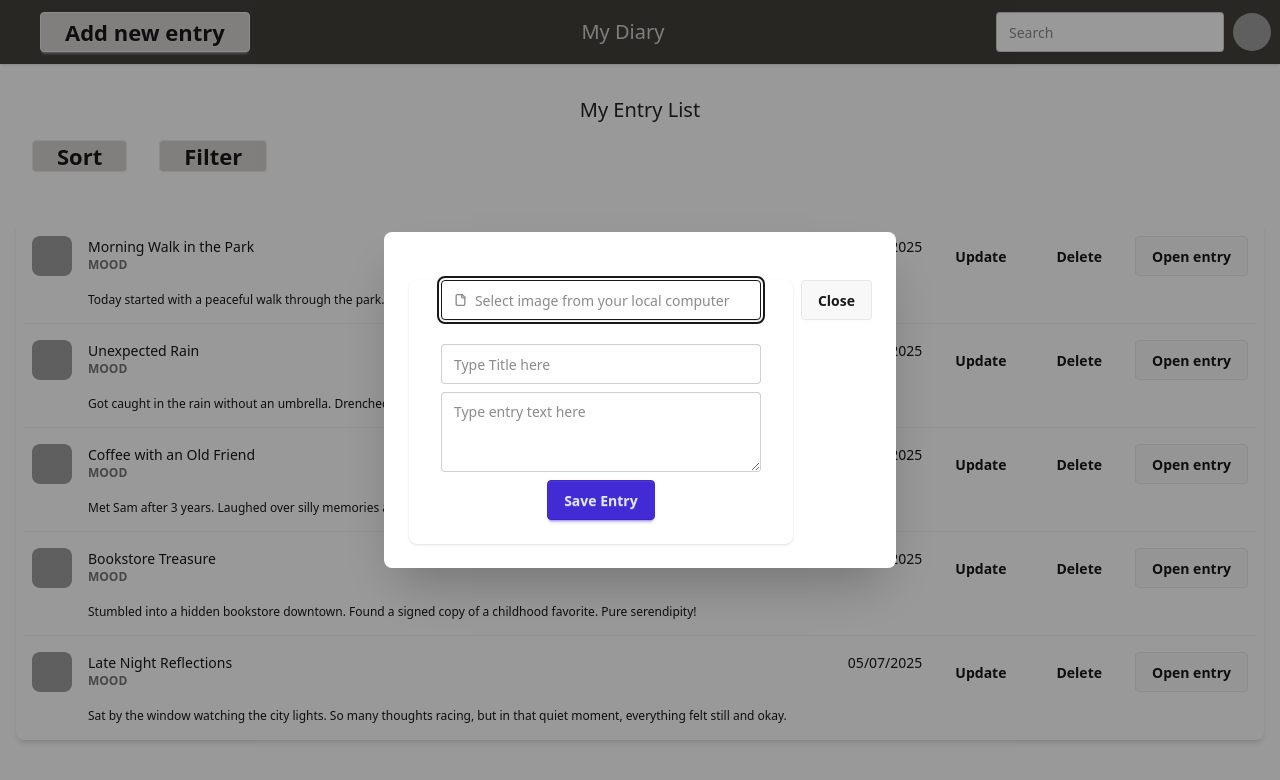
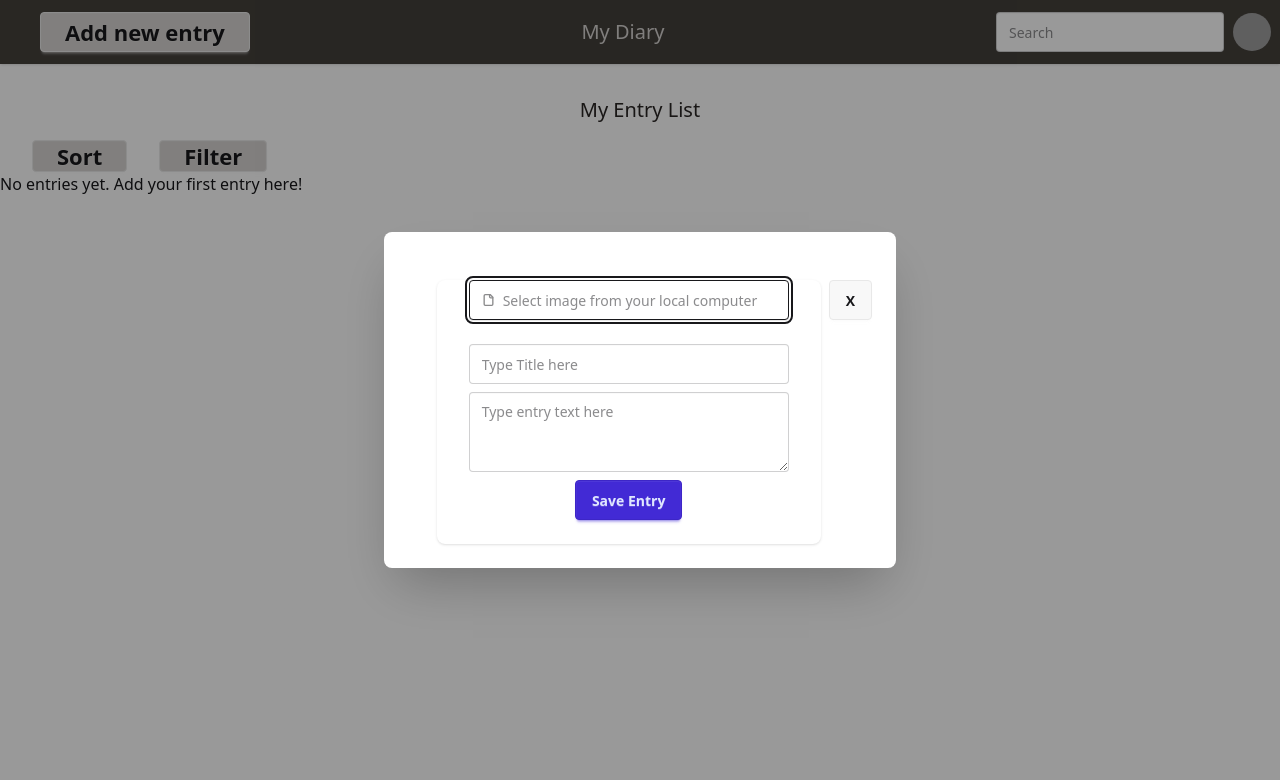
Before and after one commit to FaridaBarkenkhoyeva/Project-Diary, a React app: page / in a window 1280 px wide. Both pictures are taken after a click on the button "Add new entry". Shown: the top 780 px of the page. Built offline with nearby package versions, Linux system fonts and the light colour scheme; grey boxes are pictures that could not be loaded; the HTML template or start-up script is replaced by a standard one.

Commit message:
working on local storage, adding and listing data

```diff
--- a/src/AddEntryModal.jsx
+++ b/src/AddEntryModal.jsx
@@ -1,7 +1,17 @@
 import React from "react";
-import TextField from "./TextField";
+import { useAppContext } from "./context/appContext";
 
 export default function AddEntryModal() {
+  const { saveToLocalStorage, entryData, setEntryData, saveHandler } = useAppContext();
+
+  // const saveHandler = (e) => {
+  //   e.preventDefault();
+
+  //   console.log("I am saveHandler");
+  // };
+
+
+
   return (
     <>
       <div className="">
@@ -15,10 +25,65 @@ export default function AddEntryModal() {
         <dialog id="my_modal_5" className="modal modal-bottom sm:modal-middle">
           <div className="modal-box">
             <div className="modal-action">
-              <TextField />
+              <form onSubmit={saveHandler}>
+                <div className="card bg-base-100 w-96 shadow-sm">
+                  {/* <figure className="px-10 pt-10">
+          <img
+            src="https://img.daisyui.com/images/stock/photo-1606107557195-0e29a4b5b4aa.webp"
+            alt="Shoes"
+            className="rounded-xl"
+          />
+        </figure> */}
+
+                  <label className="input ml-8">
+                    <svg
+                      className="h-[1em] opacity-50"
+                      xmlns="http://www.w3.org/2000/svg"
+                      viewBox="0 0 24 24"
+                    >
+                      <g
+                        strokeLinejoin="round"
+                        strokeLinecap="round"
+                        strokeWidth="2.5"
+                        fill="none"
+                        stroke="currentColor"
+                      >
+                        <path d="M15 2H6a2 2 0 0 0-2 2v16a2 2 0 0 0 2 2h12a2 2 0 0 0 2-2V7Z"></path>
+                        <path d="M14 2v4a2 2 0 0 0 2 2h4"></path>
+                      </g>
+                    </svg>
+                    <input
+                      type="url"
+                      name="image"
+                      className="grow"
+                      placeholder="Select image from your local computer"
+                    />
+                  </label>
+
+                  <div className="card-body items-center text-center">
+                    <input
+                      type="text"
+                      name="title"
+                      placeholder="Type Title here"
+                      className="input"
+                    />
+                    <textarea
+                      type="text"
+                      name="entryText"
+                      placeholder="Type entry text here"
+                      className="textarea textarea-md"
+                    ></textarea>
+
+                    <div className="card-actions">
+                      <button className="btn btn-primary">
+                        Save Entry
+                      </button>
+                    </div>
+                  </div>
+                </div>
+              </form>
               <form method="dialog">
-                {/* if there is a button in form, it will close the modal */}
-                <button className="btn">Close</button>
+                <button className="btn">X</button>
               </form>
             </div>
           </div>
--- a/src/App.jsx
+++ b/src/App.jsx
@@ -6,10 +6,7 @@ import Header from "./Header";
 import Title from "./Title";
 import SortFilter from "./SortFilter";
 import EntriesList from "./EntriesList";
-import TextField from "./TextField";
-import SubmitButton from "./SubmitButton";
-import ViewEntryModal from "./ViewEntryModal";
-import AddEntryModal from "./AddEntryModal";
+
 
 function App() {
   // const [showViewModal, setShowViewModal] = useState(false);
@@ -19,8 +16,11 @@ function App() {
   // make an array for Entries
   // const entriesSorted = [{title:"", date:"", imagePreviewUrl:"", fullText:""}]
 
-  const date = new Date().toUTCString();
+  // const date = new Date().toUTCString();
   // const [(sortedEntries = entries.sort((a, b) => b.date - a.date)), setSortedEntries] = useState({ title: "", date: "", imagePreviewUrl: "", fullText: "" });
+
+
+
 
 
   return (
@@ -31,7 +31,7 @@ function App() {
       <Title />
       <SortFilter />
       <EntriesList />
-      <SubmitButton />
+
     </>
   );
 }
--- a/src/TextField.jsx
+++ /dev/null
@@ -1,53 +0,0 @@
-import React from "react";
-
-export default function TextField() {
-  return (
-    <>
-      <div className="card bg-base-100 w-96 shadow-sm">
-        {/* <figure className="px-10 pt-10">
-          <img
-            src="https://img.daisyui.com/images/stock/photo-1606107557195-0e29a4b5b4aa.webp"
-            alt="Shoes"
-            className="rounded-xl"
-          />
-        </figure> */}
-
-        <label className="input ml-8">
-          <svg
-            className="h-[1em] opacity-50"
-            xmlns="http://www.w3.org/2000/svg"
-            viewBox="0 0 24 24"
-          >
-            <g
-              strokeLinejoin="round"
-              strokeLinecap="round"
-              strokeWidth="2.5"
-              fill="none"
-              stroke="currentColor"
-            >
-              <path d="M15 2H6a2 2 0 0 0-2 2v16a2 2 0 0 0 2 2h12a2 2 0 0 0 2-2V7Z"></path>
-              <path d="M14 2v4a2 2 0 0 0 2 2h4"></path>
-            </g>
-          </svg>
-          <input
-            type="text"
-            className="grow"
-            placeholder="Select image from your local computer"
-          />
-        </label>
-
-        <div className="card-body items-center text-center">
-          <input type="text" placeholder="Type Title here" className="input" />
-          <textarea
-            placeholder="Type entry text here"
-            className="textarea textarea-md"
-          ></textarea>
-
-          <div className="card-actions">
-            <button className="btn btn-primary">Save Entry</button>
-          </div>
-        </div>
-      </div>
-    </>
-  );
-}
--- a/src/ViewEntryModal.jsx
+++ b/src/ViewEntryModal.jsx
@@ -5,26 +5,14 @@ export default function ViewEntryModal() {
   const { selectedEntry } = useAppContext();
 
   return (
-    <>
-      {/* Open the modal using document.getElementById('ID').showModal() method */}
-      {/* <button
-        className="btn"
-        onClick={() => document.getElementById("my_modal_6").showModal()}
-      >
-        Open entry
-      </button> */}
-      <dialog id="my_modal_6" className="modal modal-bottom sm:modal-middle">
-        <div className="modal-box w-full max-width-4-xl max-h-[90vh] overflow-y-auto">
-          <div className="modal-action">
-            {selectedEntry && (
-              <>
-                <div className="card bg-base-100 w-full md:w-90% lg:w-90% xl:w-90% shadow-sm border-amber-100 mx-auto">
-                  <div className="card-body items-center text-center">
+
+      <dialog id="my_modal_6" className="modal modal-bottom sm:modal-middle ">
+        <div className="modal-box w-full max-width-4-xl max-h-[90vh] overflow-y-auto p-0">
+          <div className="card-body items-center text-center ">
             <h2 className="card-title bg-stone-100 border-amber-100 rounded-md px-4 py-1 text-sm md:text-base lg:text-lg">
               {selectedEntry?.title}
             </h2>
           </div>
-
           <div className="flex gap-4 m-4 items-stretch">
             <div className="flex flex-col w-full ">
               <figure className="flex-1">
@@ -34,7 +22,6 @@ export default function ViewEntryModal() {
                   className=" h-full w-full rounded-xl object-contain"
                 />
               </figure>
-
               <div className="card-actions m-2 justify-start">
                 <div className=" w-1/3 flex gap-2">
                   <button className="btn btn-primary btn-xs sm:btn-sm md:btn-md lg:btn-lg xl:btn-xl">
@@ -46,7 +33,6 @@ export default function ViewEntryModal() {
                 </div>
               </div>
             </div>
-
             <div className="w-full p-2 ">
               <p className="text-xs md:text-sm lg:text-base">
                 {" "}
@@ -55,28 +41,15 @@ export default function ViewEntryModal() {
               <p>{selectedEntry?.date}</p>
             </div>
           </div>
-                </div>
-              </>
-            )}
-            {/* <div>
-              {entry && (
-                <EntryCard
 
-                  title={entry?.title}
-                  date={entry?.date}
-                  imagePreviewUrl={entry?.imagePreviewUrl}
-                  fullText={entry?.fullText}
-                />
-              )} */}
-          </div>
           <form method="dialog">
-            {/* if there is a button in form, it will close the modal */}
-            <button className="btn min-h-10 px-2 whitespace-nowrap bg-stone-300 ml-8">
-              Close
+
+            <button className="absolute top-4 right-4 btn min-h-10 px-2 whitespace-nowrap bg-stone-300 ml-8">
+              X
             </button>
           </form>
         </div>
       </dialog>
-    </>
+
   );
 }
--- a/src/context/appContext.jsx
+++ b/src/context/appContext.jsx
@@ -3,43 +3,7 @@ import { createContext, useContext, useState } from "react";
 const AppContext = createContext();
 
 export const AppProvider = ({ children }) => {
-  const [entries, setEntries] = useState([
-    {
-      title: "Morning Walk in the Park",
-      date: "01/07/2025",
-      imagePreviewUrl: "https://example.com/images/park-walk.jpg",
-      fullText:
-        "Today started with a peaceful walk through the park. Birds were chirping and the sun was just rising — felt like a reset button for my mind.",
-    },
-    {
-      title: "Unexpected Rain",
-      date: "02/07/2025",
-      imagePreviewUrl: "https://example.com/images/rainy-day.jpg",
-      fullText:
-        "Got caught in the rain without an umbrella. Drenched but smiling. It reminded me to let go and just enjoy the moment.",
-    },
-    {
-      title: "Coffee with an Old Friend",
-      date: "03/07/2025",
-      imagePreviewUrl: "https://example.com/images/coffee-friends.jpg",
-      fullText:
-        "Met Sam after 3 years. Laughed over silly memories and talked about where life has taken us. Grateful for lasting friendships.",
-    },
-    {
-      title: "Bookstore Treasure",
-      date: "04/07/2025",
-      imagePreviewUrl: "https://example.com/images/bookstore.jpg",
-      fullText:
-        "Stumbled into a hidden bookstore downtown. Found a signed copy of a childhood favorite. Pure serendipity!",
-    },
-    {
-      title: "Late Night Reflections",
-      date: "05/07/2025",
-      imagePreviewUrl: "https://example.com/images/night-reflection.jpg",
-      fullText:
-        "Sat by the window watching the city lights. So many thoughts racing, but in that quiet moment, everything felt still and okay.",
-    },
-  ]);
+  const [entries, setEntries] = useState(JSON.parse(localStorage.getItem("entries") || "[]"));
   const [selectedEntry, setSelectedEntry] = useState();
   function modalHandler(obj) {
     console.log(obj);
@@ -47,8 +11,73 @@ export const AppProvider = ({ children }) => {
 
     document.getElementById("my_modal_6").showModal();
   }
+
+  //In App.js, create a function that takes new entry data (from the form) and adds it to the entries state array.
+
+  function saveToLocalStorage(newEntry) {
+    const entriesRetrieved = localStorage.getItem("entries");
+    const savedEntries = entriesRetrieved ? JSON.parse(entriesRetrieved) : [];
+
+    savedEntries.push(newEntry);
+    console.log(savedEntries);
+    localStorage.setItem("entries", JSON.stringify(savedEntries));
+    getDataFromLS();
+
+
+  }
+
+  const [entryData, setEntryData] = useState();
+
+  const saveHandler = (e) => {
+    e.preventDefault();
+    const date = new Date().toLocaleDateString();
+    const entryImage = e.target.image.value;
+    const entryTitle = e.target.title.value;
+    const entryText = e.target.entryText.value;
+
+    if (!entryImage || !entryTitle || !date || !entryText) {
+      alert("Please fill all fields before saving.")
+      return;
+    }
+
+    saveToLocalStorage({
+      title: e.target.title.value,
+      date,
+      imageUrl: e.target.image.value,
+      fullText: e.target.entryText.value,
+    })
+    document.getElementById("my_modal_5").close()
+
+  };
+
+  //retrieve information from ls
+  // put in entriesList
+  // append
+
+  //create a container
+  //const savedEntries = json.parse(localStorage.getItem('entries'))
+  // for each savedEntries (entry => have html return)
+
+  function getDataFromLS() {
+    const data = JSON.parse(localStorage.getItem("entries") || "[]");
+    setEntries(data)
+  }
+
   return (
-    <AppContext.Provider value={{ entries, setEntries, selectedEntry, setSelectedEntry, modalHandler }}>
+    <AppContext.Provider
+      value={{
+        entries,
+        setEntries,
+        selectedEntry,
+        setSelectedEntry,
+        modalHandler,
+        saveToLocalStorage,
+        entryData,
+        setEntryData,
+        saveHandler,
+        getDataFromLS
+      }}
+    >
       {children}
     </AppContext.Provider>
   );
```
Also changed, not shown: src/SubmitButton.jsx (deleted, +0 -8 lines). Lines whose indentation alone changed are shown as unchanged.
